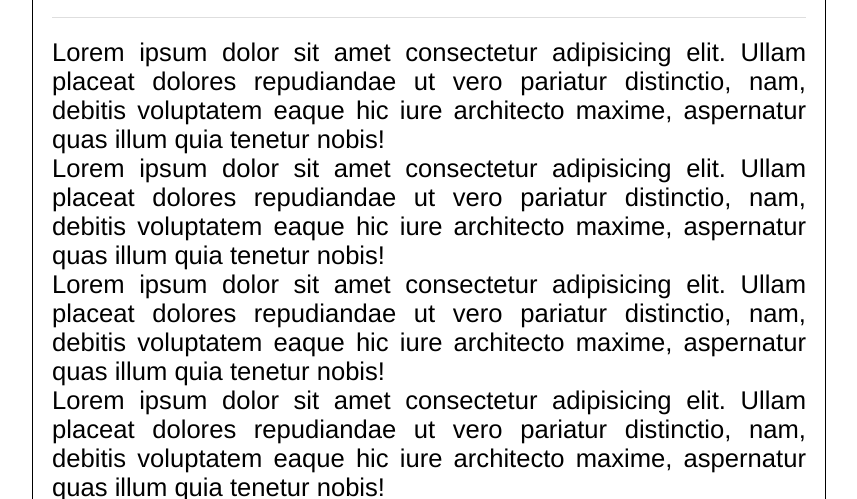
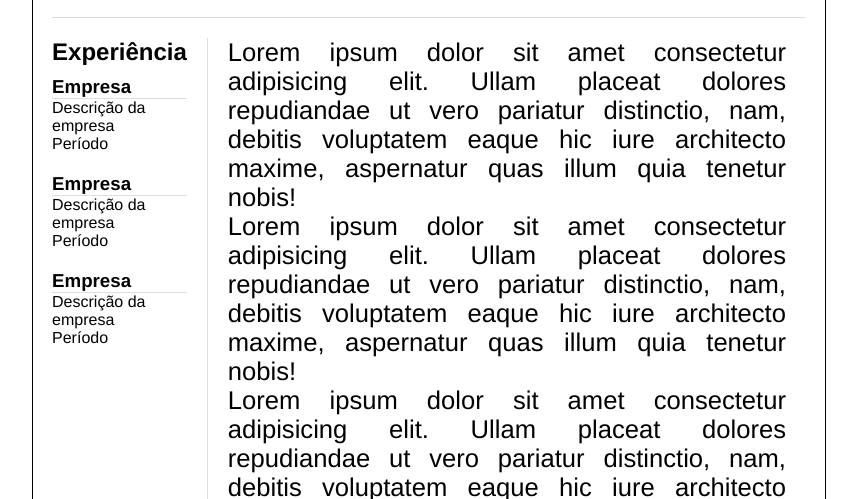
Before and after one commit to JeffDoni/curriculo-generation, a website: page index.html in a window 1280 px wide. Shown: the part 297-796 px from the top of the page, without its empty margins (211-1068 px from the left). Drawn offline with nearby package versions, Linux system fonts and the light colour scheme.

Commit message:
feat: create sidebar in template default

```diff
--- a/assets/css/_default_model.css
+++ b/assets/css/_default_model.css
@@ -42,16 +42,35 @@
 
 #wrapper {
   display: flex;
+  height: 100%;
+}
+
+#experiencia-card {
+  display: flex;
   flex-direction: column;
   justify-content: center;
   align-items: center;
-  height: 100%;
+  width: 100%;
+  padding-right:20px;
+}
+
+#experiencia-card h3 {
+  margin-top: 10px;
+}
+
+#experiencia-card h3 {
+  border-bottom: 1px solid var(--background-color-gray);
+}
+
+#experiencia-card p:last-child {
+  margin-bottom: 20px;
 }
 
 #content {
   display: flex;
   flex-direction: column;
   justify-content: center;
+  padding: 0 20px;
 }
 
 #content p {
@@ -95,4 +114,8 @@
   background-color: var(--background-color-gray);
   margin: 20px 0;
 }
+
+#line-right {
+  border-right: 1px solid var(--background-color-gray);
+}
 /* ================================================ */
--- a/index.html
+++ b/index.html
@@ -42,9 +42,35 @@
         </div>
       </section>
     </header>
+    <!-- ============================================== -->
     <div id="line"></div>
     <!-- Section para informações do currículo -->
     <section id="wrapper">
+      <!-- Area de informações extras -->
+      <section id="sidebar">
+        <div id="experiencia-card">
+          <h2>Experiência</h2>
+          <ul>
+            <li>
+              <h3>Empresa</h3>
+              <p>Descrição da empresa</p>
+              <p>Período</p>
+            </li>
+            <li>
+              <h3>Empresa</h3>
+              <p>Descrição da empresa</p>
+              <p>Período</p>
+            </li>
+            <li>
+              <h3>Empresa</h3>
+              <p>Descrição da empresa</p>
+              <p>Período</p>
+            </li>
+          </ul>
+        </div>
+      </section>
+      <div id="line-right"></div>
+      <!-- =================================================== -->
       <section id="content">
         <p>Lorem ipsum dolor sit amet consectetur adipisicing elit. Ullam placeat dolores repudiandae ut vero pariatur
           distinctio, nam, debitis voluptatem eaque hic iure architecto maxime, aspernatur quas illum quia tenetur
```
